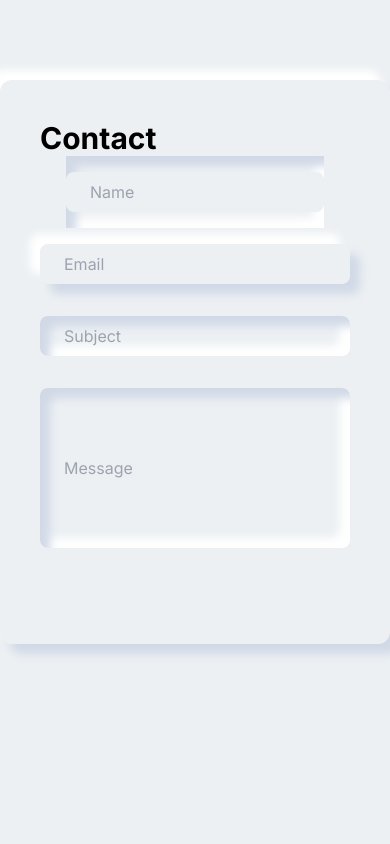
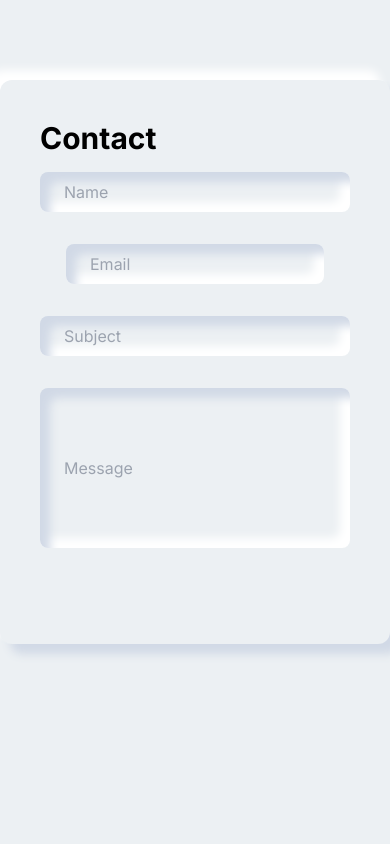
Before and after one commit to nocturnalhum/ecommerce, a Next.js app: page /contact in a window 390 px wide. Shown: the top 844 px of the page. Built offline with nearby package versions, Linux system fonts and the light colour scheme.

Commit message:
Debug: Box Shadow Inset Issue With Mobile Devices

```diff
--- a/pages/contact.jsx
+++ b/pages/contact.jsx
@@ -18,26 +18,30 @@ export default function Contact() {
               action=''
               className='flex flex-col justify-center items-center w-full h-full'
             >
-              <div className='shadow-input'>
+              <div className='w-full h-10 pl-6 my-4 rounded-lg bg-[#ecf0f3] shadow-input focus:shadow-focus'>
                 <input
                   type='text'
                   name='name'
                   placeholder='Name'
-                  className='w-full h-10 pl-6 my-4 rounded-lg bg-[#ecf0f3]'
+                  className='bg-[#ecf0f3]  border-none outline-none mt-2 bg-opacity-0'
                 />
               </div>
+              <div>
                 <input
                   type='email'
                   name='email'
                   placeholder='Email'
-                className='w-full h-10 pl-6 my-4 rounded-lg bg-[#ecf0f3] shadow-form'
+                  className='w-full h-10 pl-6 my-4 rounded-lg bg-[#ecf0f3] shadow-input focus:shadow-focus'
                 />
+              </div>
+              <div className='w-full h-10 pl-6 my-4 rounded-lg bg-[#ecf0f3] shadow-input focus-within:shadow-focus'>
                 <input
                   type='text'
                   name='subject'
                   placeholder='Subject'
-                className='w-full h-10 pl-6 my-4 border-none outline-none rounded-lg bg-[#ecf0f3] shadow-input focus:shadow-focus'
+                  className='bg-[#ecf0f3]  border-none outline-none mt-2 bg-opacity-0'
                 />
+              </div>
               <input
                 type='text'
                 name='message'
```
Lines whose indentation alone changed are shown as unchanged.
